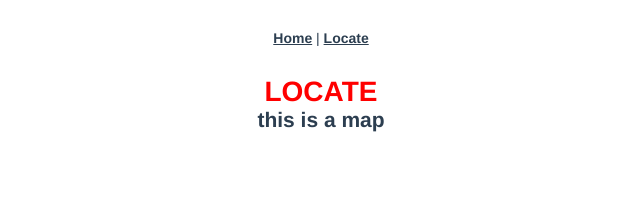
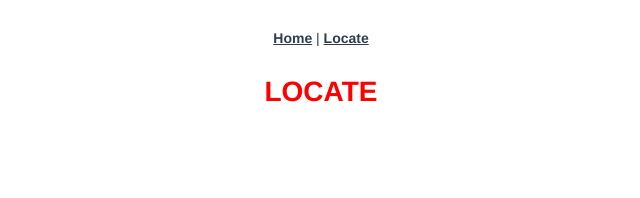
Before and after one commit to ereztdev/agents-location-vue-demo, a Vue app: page /locate in a window 1280 px wide. Shown: the top 198 px of the page, without its empty margins (319-959 px from the left). Built offline with nearby package versions, Linux system fonts and the light colour scheme.

Commit message:
brought sass back

```diff
--- a/package.json
+++ b/package.json
@@ -9,6 +9,8 @@
   },
   "dependencies": {
     "@babel/polyfill": "^7.0.0-rc.1",
+    "node-sass": "^4.11.0",
+    "sass-loader": "^7.1.0",
     "vue": "^2.6.6",
     "vue-router": "^3.0.1",
     "vuetify": "^1.3.0",
@@ -22,8 +24,6 @@
     "babel-eslint": "^10.0.1",
     "eslint": "^5.8.0",
     "eslint-plugin-vue": "^5.0.0",
-    "node-sass": "^4.11.0",
-    "sass-loader": "^7.1.0",
     "vue-cli-plugin-vuetify": "^0.4.6",
     "vue-template-compiler": "^2.5.21"
   },
--- a/src/views/Locate.vue
+++ b/src/views/Locate.vue
@@ -1,7 +1,7 @@
 <template>
   <div class="about">
     <h1 style="color: red">LOCATE</h1>
-    <Map></Map>
+    <!--<Map></Map>-->
   </div>
 </template>
 
@@ -13,14 +13,13 @@
 }
 </style>
 <script>
-  import Map from '/src/components/Map'
-  // import ComponentC from './ComponentC'
+// import Map from "/src/components/Map";
+// import ComponentC from './ComponentC'
 
-  export default {
-    components: {
-      Map,
-      // ComponentC
-    },
-    // ...
+export default {
+  name: "App",
+  components: {
+    // Map
   }
+};
 </script>
```
Also changed, not shown: 2 other files (tests, documents, lock files or other folders).
